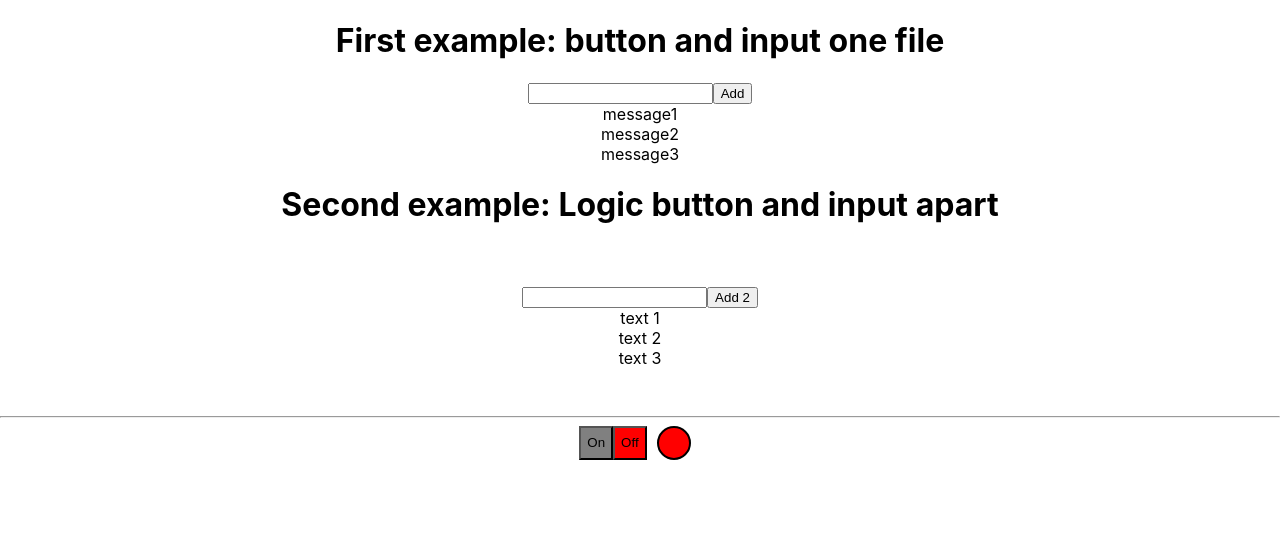
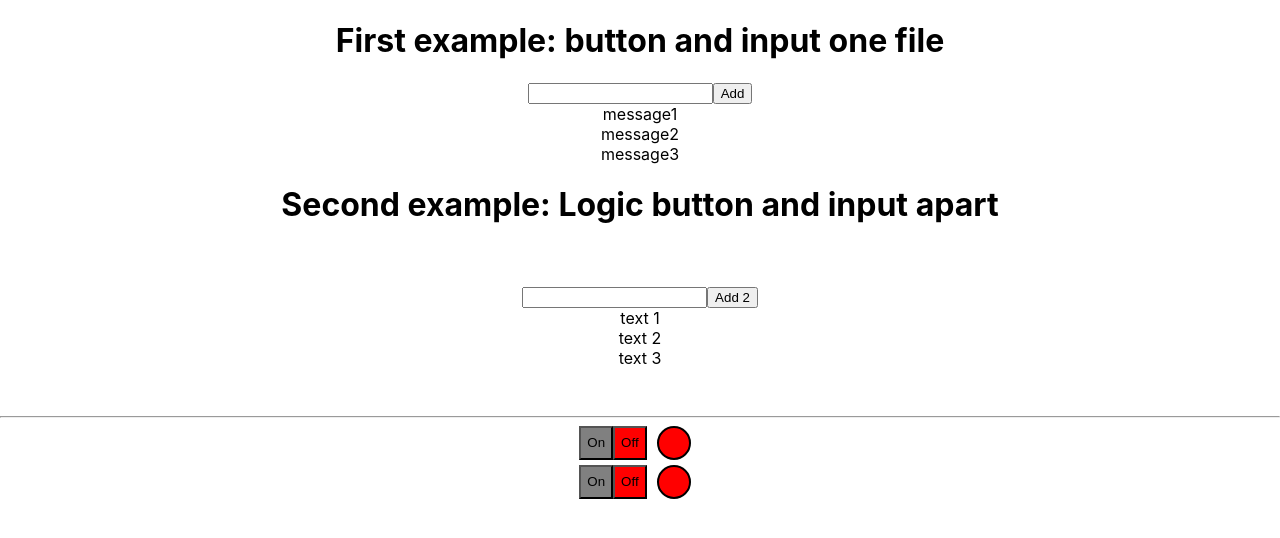
Before and after one commit to dktwho/TypeScript-microtasks-w1-2, a React (Create React App) app: page / in a window 1280 px wide. Shown: the top 538 px of the page. Built offline with nearby package versions, Linux system fonts and the light colour scheme.

Commit message:
add one more OnOff component

```diff
--- a/src/App.tsx
+++ b/src/App.tsx
@@ -59,6 +59,7 @@ function App() {
             </div>
             <div>
                 <OnOff/>
+                <OnOff/>
             </div>
 
 
```
